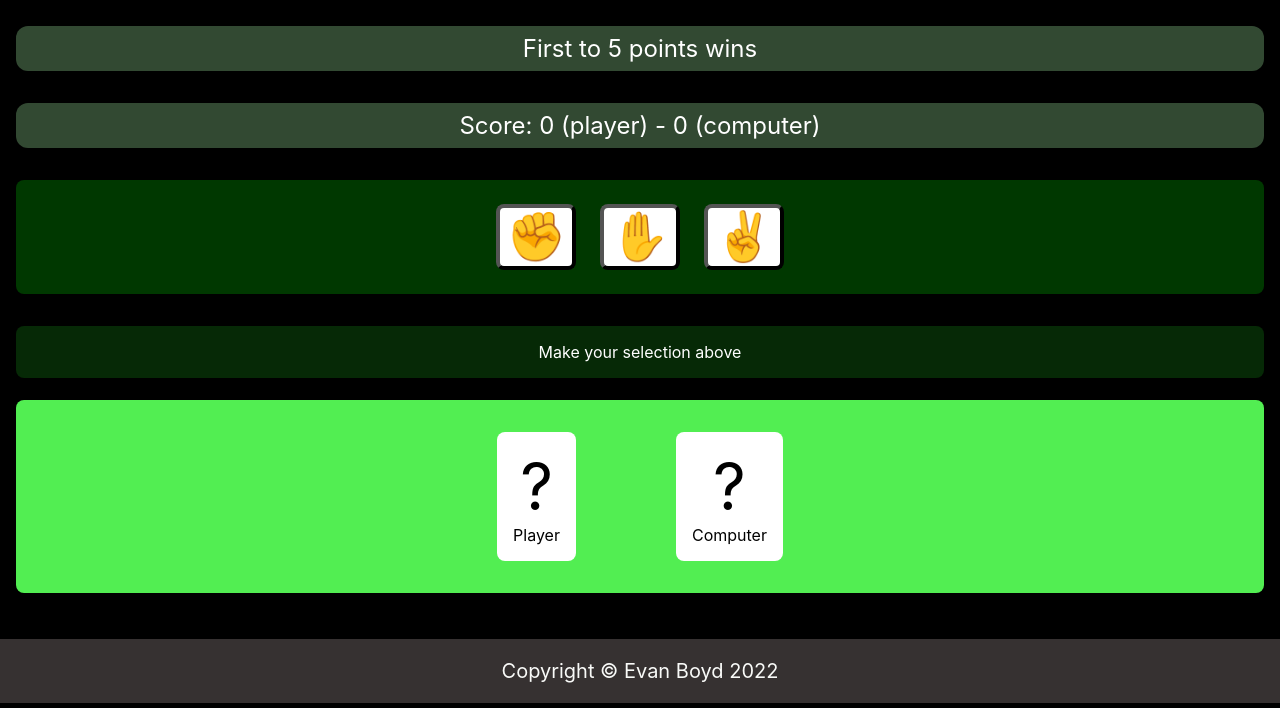
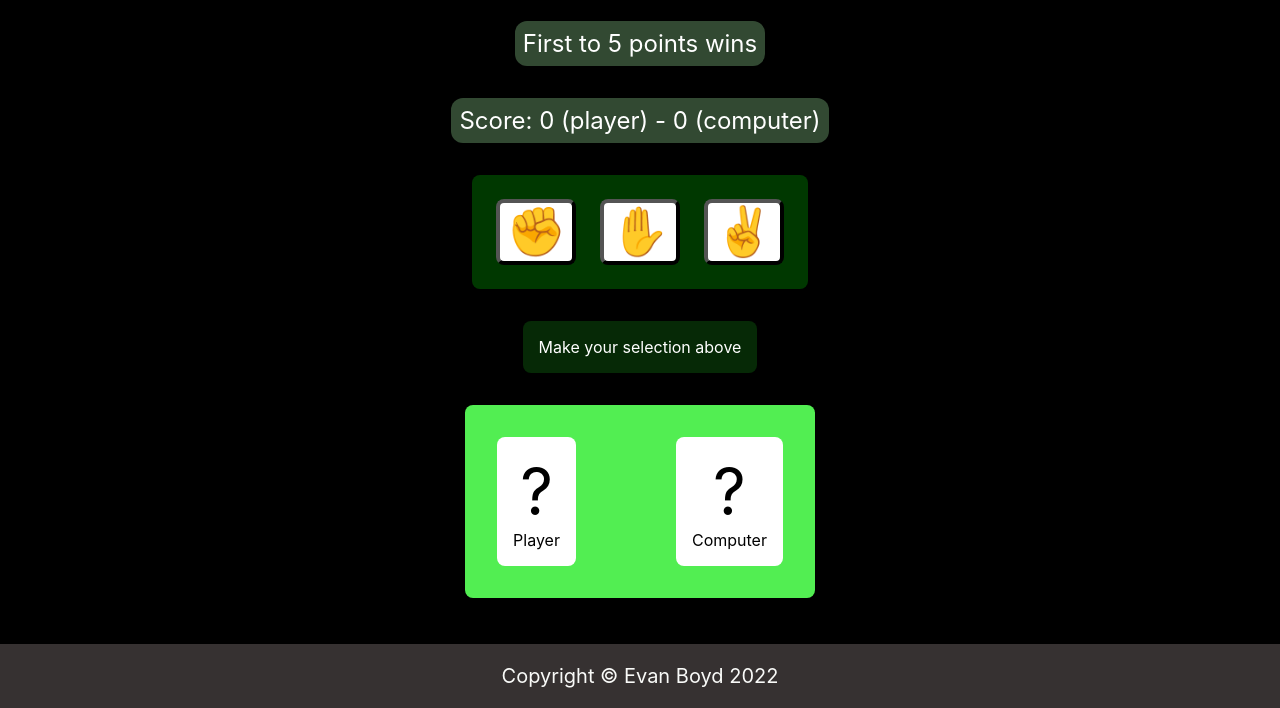
Before and after one commit to evanboyd31/odin-rock-paper-scissors, a plain HTML site: page index.html in a window 1280 px wide. Shown: the part 97-805 px from the top of the page. Drawn offline with Linux system fonts and the light colour scheme.

Commit message:
Fix alignment of items in body and location of header/footer

```diff
--- a/styles.css
+++ b/styles.css
@@ -2,10 +2,11 @@ body {
     font-family: -apple-system, BlinkMacSystemFont, 'Segoe UI', Roboto, Oxygen, Ubuntu, Cantarell, 'Open Sans', 'Helvetica Neue', sans-serif;
     display: flex;
     flex-direction: column;
-    justify-content: space-evenly;
+    justify-content: center;
+    align-items: center;
     margin: 0px;
     background-color: black;
-    min-height: 100vh;
+    height: 100vh;
 }
 
 .header {
@@ -19,6 +20,7 @@ body {
     color: white;
     margin: 0px 0px 16px;
     padding: 16px;
+    width: 100%;
 }
 
 #scoreboard,
@@ -73,7 +75,6 @@ button:active {
     margin: 16px;
     border-radius: 8px;
     background-color: rgb(82, 238, 82);
-    margin-top: auto;
 }
 
 #results {
@@ -97,10 +98,12 @@ button:active {
 
 .footer {
     margin-top: auto;
+    bottom: 0;
     text-align: center;
     align-items: center;
     font-size: 20px;
     color: #F9FAF8;
     background-color: #363131;
     margin: 30px 0px 0px 0px;
+    width: 100%;
 }
```
